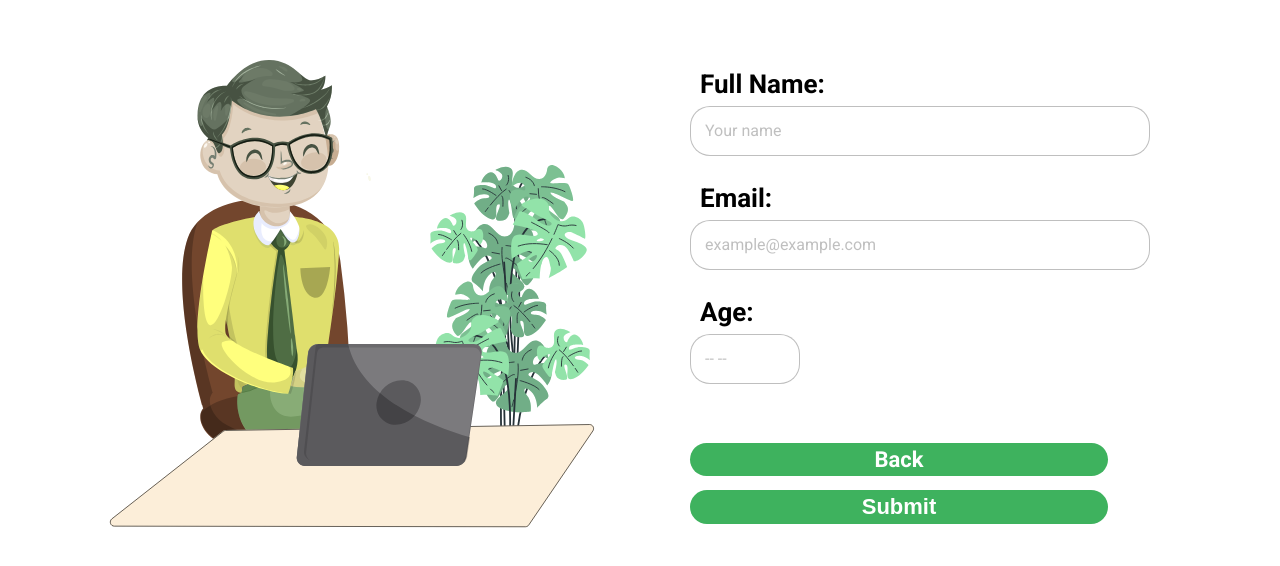
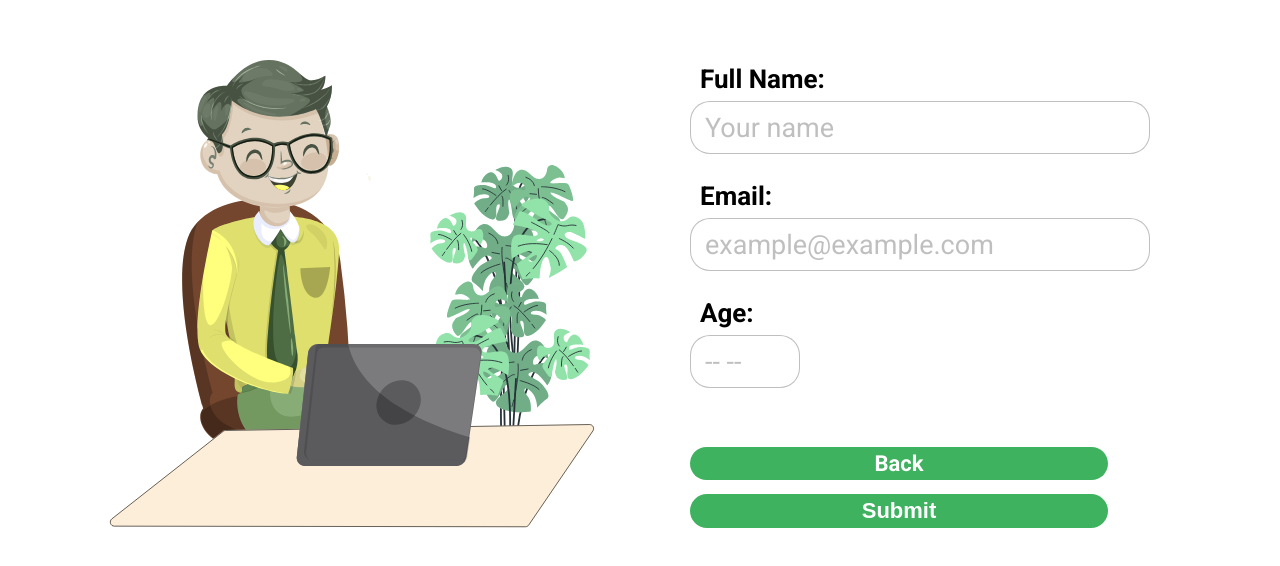
Before and after one commit to Felipe-15/pb-challenge-1, a website: page pages/fifth-step.html in a window 1280 px wide. Shown: the part 104-670 px from the top of the page. Drawn offline with Linux system fonts and the light colour scheme.

Commit message:
fix (Fifth Step): Input font size

```diff
--- a/css/fifth-step/styles.css
+++ b/css/fifth-step/styles.css
@@ -9,8 +9,9 @@
   }
 
   input {
+    font-size: 2.7rem;
     margin-bottom: 2.7rem;
-    height: 50px;
+    height: 53px;
   }
 
   input[type="number"] {
```
